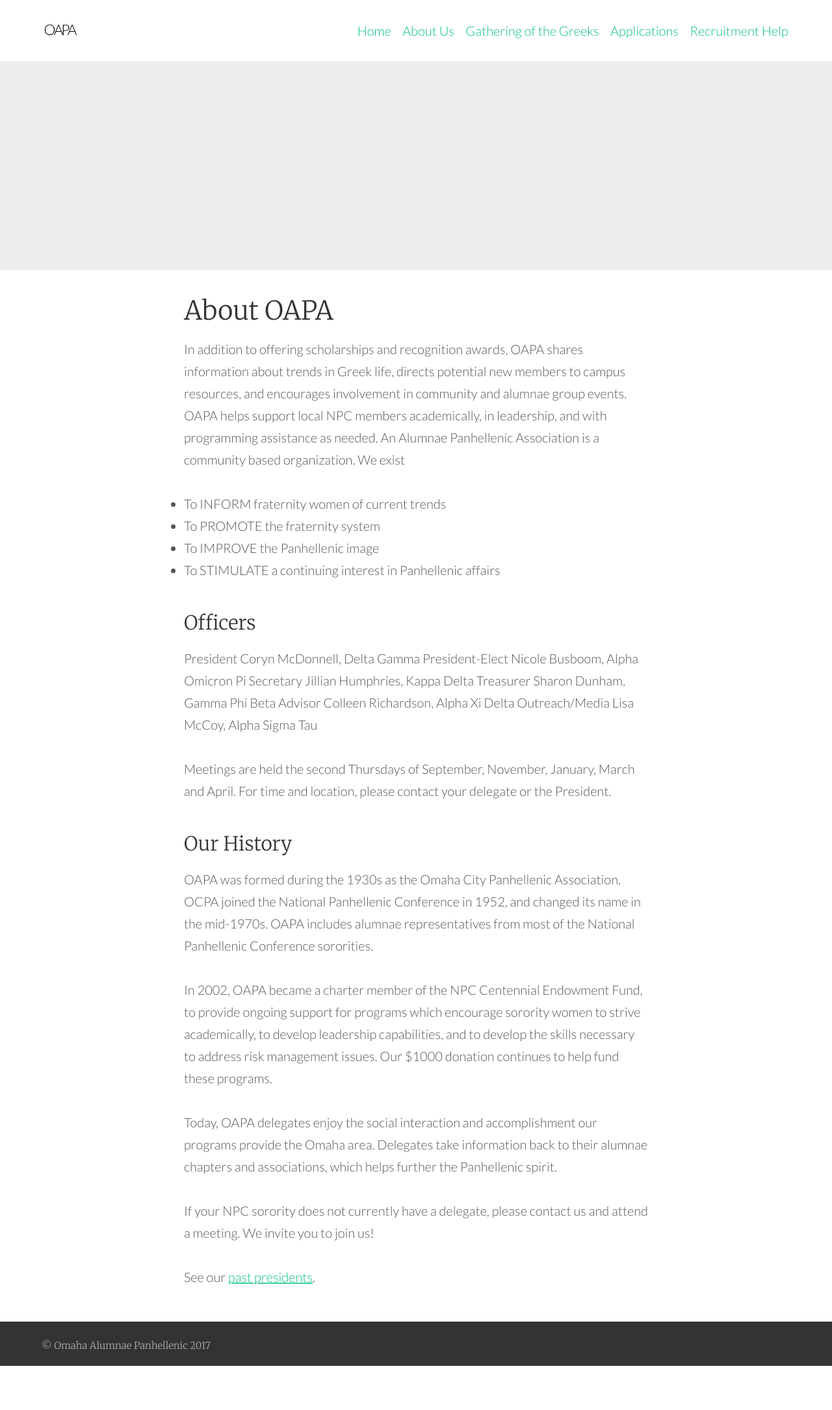
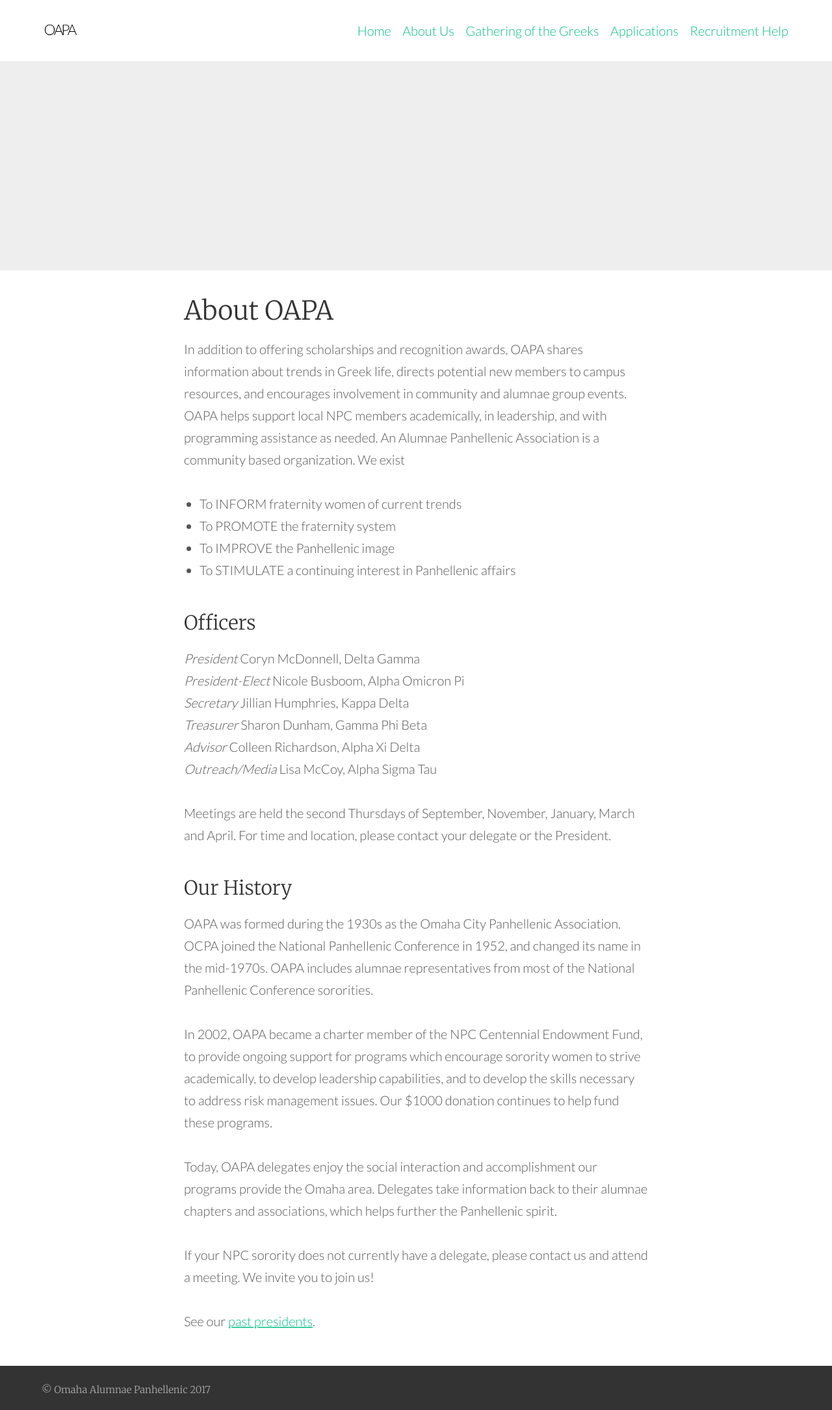
Before and after one commit to courtneyxann/oapa, a Jekyll site: the page built from docs/about-us.md, in a window 1280 px wide. Shown: the whole page at 65% size. Built offline with Jekyll 4.4.1, drawn with Linux system fonts in a browser that asks for light colours; before the commit the page ends 2102 px from its top, so only the background shows below that.

Commit message:
Fixing up content on the about us and applications pages.

```diff
--- a/docs/about-us.md
+++ b/docs/about-us.md
@@ -16,12 +16,12 @@
 
 ### Officers
 
-President Coryn McDonnell, Delta Gamma
-President-Elect Nicole Busboom, Alpha Omicron Pi
-Secretary Jillian Humphries, Kappa Delta
-Treasurer Sharon Dunham, Gamma Phi Beta
-Advisor Colleen Richardson, Alpha Xi Delta
-Outreach/Media Lisa McCoy, Alpha Sigma Tau
+*President* Coryn McDonnell, Delta Gamma
+*President-Elect* Nicole Busboom, Alpha Omicron Pi
+*Secretary* Jillian Humphries, Kappa Delta
+*Treasurer* Sharon Dunham, Gamma Phi Beta
+*Advisor* Colleen Richardson, Alpha Xi Delta
+*Outreach/Media* Lisa McCoy, Alpha Sigma Tau
 
 Meetings are held the second Thursdays of September, November, January, March and April. For time and location, please contact your delegate or the President.
 
--- a/docs/assets/styles.scss
+++ b/docs/assets/styles.scss
@@ -435,7 +435,13 @@
   }
 }
 
+// Courtney custom styles
+
 .typeset blockquote p {
   font-style: normal;
   font-size: 16px;
 }
+
+ul {
+  margin-left: 24px;
+}
```
Also changed, not shown: docs/applications.md (+2 -2 lines), docs/recruitment.md (+1 -1 lines).
